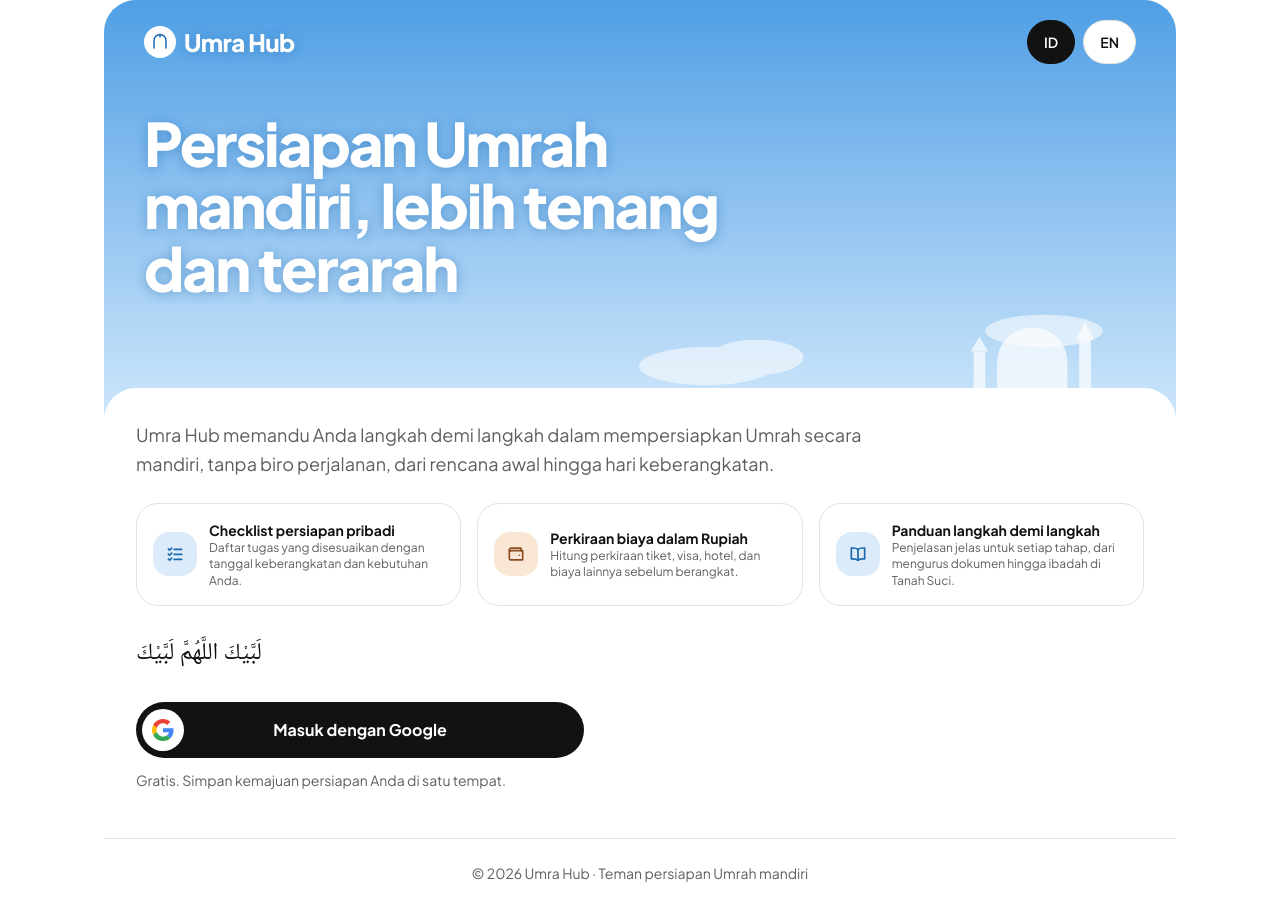
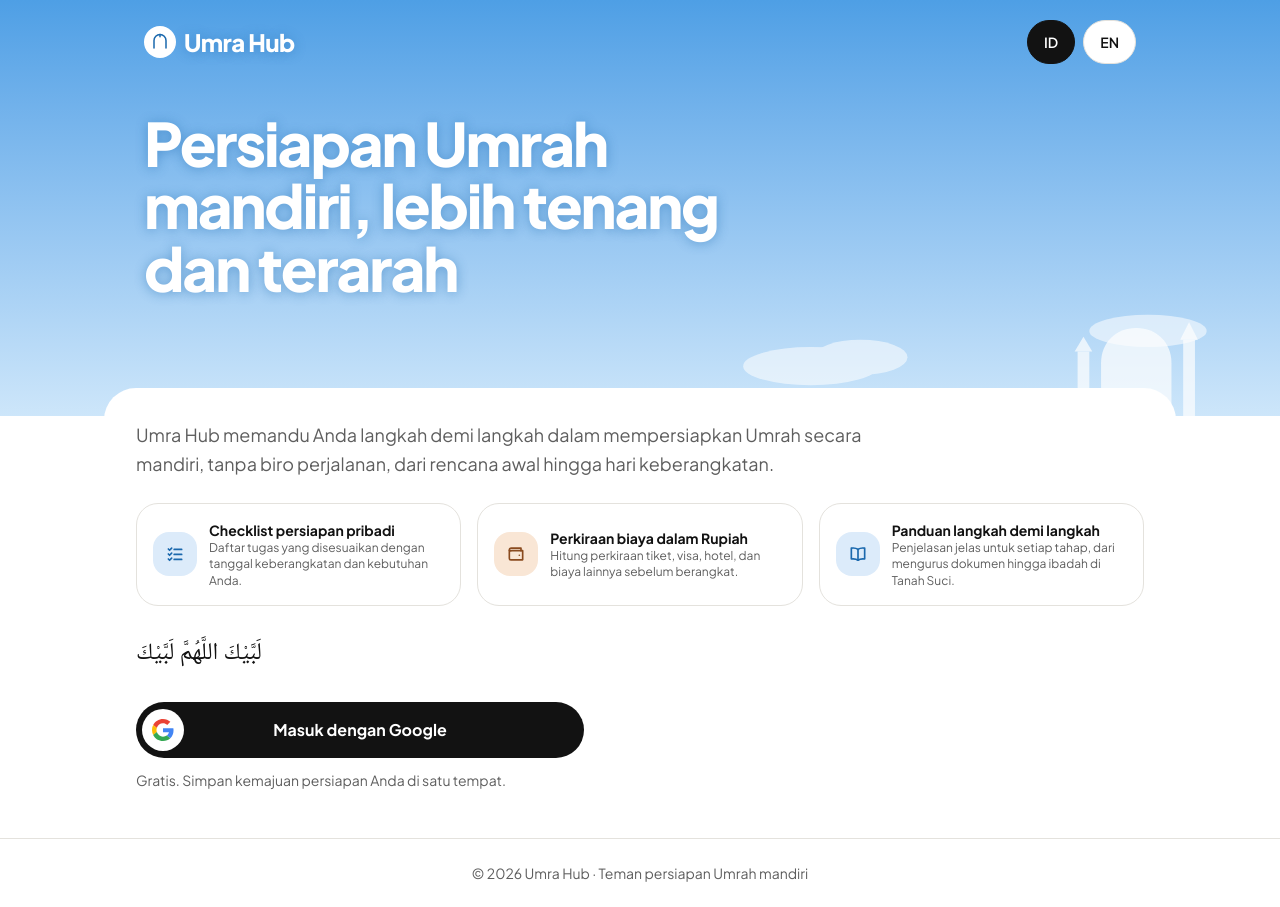
Before and after one commit to carissafarry/umrahub, a Next.js app: page / in a window 1280 px wide. Built offline with nearby package versions, Linux system fonts and the light colour scheme; no server answers.

Commit message:
fe-101 Full-bleed SkyHero with inner container on /, Beranda and notifications

```diff
--- a/src/app/notifications/page.tsx
+++ b/src/app/notifications/page.tsx
@@ -2,7 +2,7 @@ import type { Metadata } from "next";
 import Link from "next/link";
 import { getFormatter, getLocale, getTranslations } from "next-intl/server";
 import { AppBottomNav } from "@/components/AppNav";
-import { HeroArt } from "@/components/HeroArt";
+import { SkyHero } from "@/components/ui/SkyHero";
 import { Card } from "@/components/ui/Card";
 import { BellIcon, CheckIcon, ClockIcon } from "@/components/ui/icons";
 import {
@@ -37,16 +37,17 @@ export default async function NotificationsPage() {
   }
 
   return (
-    <div className="mx-auto w-full max-w-md flex-1 md:max-w-3xl md:px-8 lg:max-w-6xl lg:px-10">
+    <div className="flex w-full flex-1 flex-col">
       <main className="flex flex-col pb-[calc(7rem+env(safe-area-inset-bottom))] lg:pb-16">
-        <div className="relative h-50 overflow-hidden bg-linear-to-b from-sky-day-from to-sky-day-to px-5 pt-5 md:rounded-t-[2rem] md:px-8 lg:h-64 lg:px-10 lg:pt-10">
+        {/* The top padding leaves room for the SiteHeader overlaid on the sky. */}
+        <SkyHero className="h-50 pt-19 lg:h-64 lg:pt-24">
           <h1 className="relative z-10 text-[2rem] leading-[1.05] font-semibold tracking-tight break-words text-primary-foreground lg:text-5xl">
             {t("title")}
           </h1>
-          <HeroArt />
-        </div>
+        </SkyHero>
 
-        <div className="relative -mt-7 flex flex-col gap-5 rounded-t-[2rem] bg-background px-4 pt-5 md:px-6 lg:gap-6 lg:px-8 lg:pt-8">
+        <div className="relative -mt-7 mx-auto w-full max-w-md md:max-w-3xl md:px-8 lg:max-w-6xl lg:px-10">
+          <div className="flex flex-col gap-5 rounded-t-[2rem] bg-background px-4 pt-5 md:px-6 lg:gap-6 lg:px-8 lg:pt-8">
             <div className="flex flex-col gap-3 md:flex-row md:items-center md:justify-between md:gap-6">
               <div className="flex min-w-0 flex-col gap-0.5">
                 <p className="text-muted">{t("intro")}</p>
@@ -154,6 +155,7 @@ export default async function NotificationsPage() {
               </ul>
             )}
           </div>
+        </div>
       </main>
       <AppBottomNav activeHref="/notifications" />
     </div>
--- a/src/app/page.tsx
+++ b/src/app/page.tsx
@@ -50,16 +50,17 @@ export default async function Home({
   const tFooter = await getTranslations("Footer");
 
   return (
-    <div className="mx-auto flex w-full max-w-md flex-1 flex-col md:max-w-3xl md:px-8 lg:max-w-6xl lg:px-10">
+    <div className="flex w-full flex-1 flex-col">
       <main className="flex flex-1 flex-col">
         {/* The top padding leaves room for the SiteHeader overlaid on the sky. */}
-        <SkyHero className="h-[20.625rem] px-5 pt-22 md:h-[22rem] md:rounded-t-[2rem] md:px-8 lg:h-[26rem] lg:px-10 lg:pt-28">
+        <SkyHero className="h-[20.625rem] pt-22 md:h-[22rem] lg:h-[26rem] lg:pt-28">
           <h1 className="relative z-10 max-w-xl text-[2.375rem] leading-[1.04] font-extrabold tracking-[-0.035em] text-primary-foreground [text-shadow:0_1px_12px_color-mix(in_srgb,var(--accent)_45%,transparent)] md:text-5xl lg:text-6xl">
             {t("title")}
           </h1>
         </SkyHero>
 
-        <div className="relative -mt-7 flex flex-1 flex-col gap-4 rounded-t-[2rem] bg-background px-4 pt-5 pb-8 md:gap-5 md:px-6 lg:gap-6 lg:px-8 lg:pt-8 lg:pb-12">
+        <div className="relative -mt-7 mx-auto flex w-full max-w-md flex-1 flex-col md:max-w-3xl md:px-8 lg:max-w-6xl lg:px-10">
+          <div className="flex flex-1 flex-col gap-4 rounded-t-[2rem] bg-background px-4 pt-5 pb-8 md:gap-5 md:px-6 lg:gap-6 lg:px-8 lg:pt-8 lg:pb-12">
             <p className="text-[0.9375rem] leading-relaxed text-muted lg:max-w-3xl lg:text-lg">
               {t("description")}
             </p>
@@ -118,6 +119,7 @@ export default async function Home({
               </p>
             </div>
           </div>
+        </div>
       </main>
 
       <footer className="border-t border-border px-5 py-6 text-center text-sm text-muted">
--- a/src/components/dashboard/Beranda.tsx
+++ b/src/components/dashboard/Beranda.tsx
@@ -45,16 +45,17 @@ export async function Beranda({
     tChecklist.has(`phases.${key}`) ? tChecklist(`phases.${key}`) : key;
 
   return (
-    <div className="mx-auto w-full max-w-md flex-1 md:max-w-3xl md:px-8 lg:max-w-6xl lg:px-10">
+    <div className="flex w-full flex-1 flex-col">
       <main className="flex flex-col pb-[calc(7rem+env(safe-area-inset-bottom))] lg:pb-16">
         {/* The top padding leaves room for the SiteHeader overlaid on the sky. */}
-        <SkyHero className="h-56 px-5 pt-19 md:rounded-t-[2rem] md:px-8 lg:h-72 lg:px-10 lg:pt-24">
+        <SkyHero className="h-56 pt-19 lg:h-72 lg:pt-24">
           <h1 className="relative z-10 text-[2rem] leading-[1.05] font-semibold tracking-tight break-words text-primary-foreground lg:text-5xl">
             {t("greeting", { name: firstName })}
           </h1>
         </SkyHero>
 
-        <div className="relative -mt-7 flex flex-col gap-4 rounded-t-[2rem] bg-background px-4 pt-5 md:px-6 lg:grid lg:grid-cols-2 lg:items-start lg:gap-6 lg:px-8 lg:pt-8">
+        <div className="relative -mt-7 mx-auto w-full max-w-md md:max-w-3xl md:px-8 lg:max-w-6xl lg:px-10">
+          <div className="flex flex-col gap-4 rounded-t-[2rem] bg-background px-4 pt-5 md:px-6 lg:grid lg:grid-cols-2 lg:items-start lg:gap-6 lg:px-8 lg:pt-8">
             <Card className="flex flex-col gap-4 lg:p-7">
               <div className="flex flex-col gap-1">
                 <span className="self-start rounded-full bg-accent-soft px-2.5 py-0.5 text-xs font-bold text-accent">
@@ -142,6 +143,7 @@ export async function Beranda({
               </p>
             </div>
           </div>
+        </div>
       </main>
       <AppBottomNav activeHref="/dashboard" />
     </div>
--- a/src/components/ui/SkyHero.tsx
+++ b/src/components/ui/SkyHero.tsx
@@ -13,7 +13,9 @@ export function SkyHero({
       data-sky-hero=""
       className={`relative overflow-hidden bg-linear-to-b from-sky-day-from to-sky-day-to ${className}`}
     >
-      {children}
+      <div className="mx-auto w-full max-w-md px-5 md:max-w-3xl md:px-16 lg:max-w-6xl lg:px-20">
+        {children}
+      </div>
       <HeroArt />
     </div>
   );
```
Also changed, not shown: 1 other file (tests, documents, lock files or other folders). Lines whose indentation alone changed are shown as unchanged.
